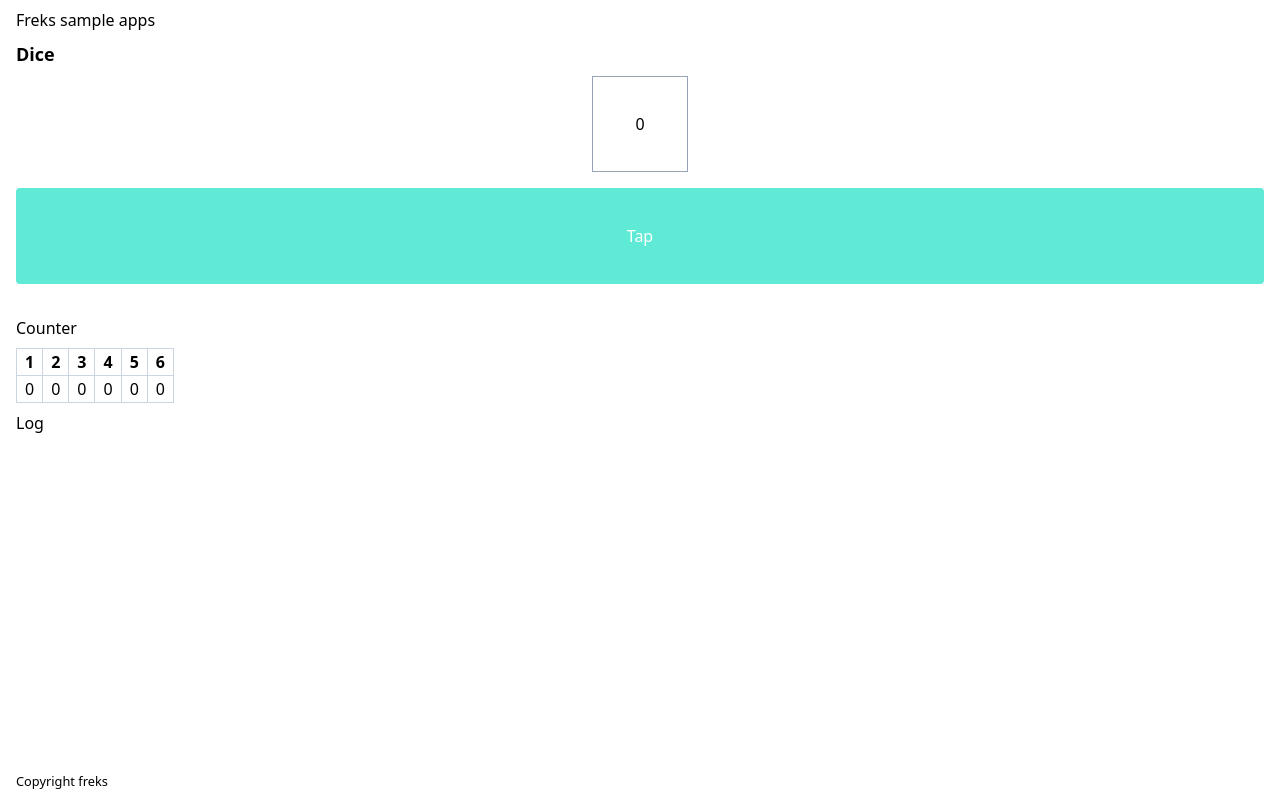
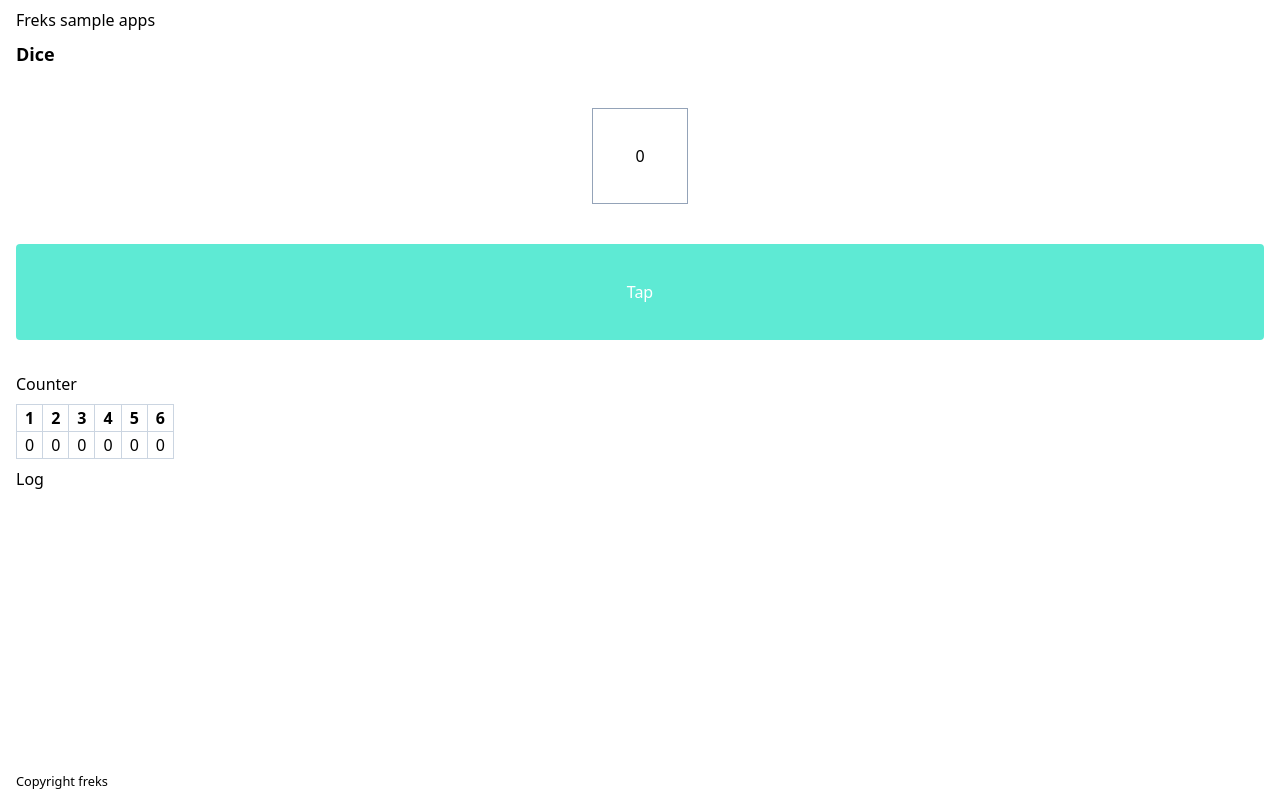
Before and after one commit to shoji-k/react-apps, a React (Create React App) app: page /dice in a window 1280 px wide. Built offline with nearby package versions, Linux system fonts and the light colour scheme.

Commit message:
pass max

```diff
--- a/src/components/organisms/Dice.tsx
+++ b/src/components/organisms/Dice.tsx
@@ -31,7 +31,7 @@ export function Dice() {
         <DicePlayground max={max} setResult={setResult} />
       </div>
       <div className="pb-2">
-        <DiceCounter countList={countList} />
+        <DiceCounter max={max} countList={countList} />
       </div>
       <div className="pb-2">
         <DiceLog logs={logs} />
--- a/src/components/organisms/Dice/Counter.tsx
+++ b/src/components/organisms/Dice/Counter.tsx
@@ -1,10 +1,13 @@
 import React from "react";
 
 type Props = {
+  max: number;
   countList: number[];
 };
 
-export const DiceCounter: React.FC<Props> = ({ countList }) => {
+export const DiceCounter: React.FC<Props> = ({ max, countList }) => {
+  const indexes = [...Array(max)].map((_, i) => i);
+
   return (
     <>
       <div className="pb-2">Counter</div>
@@ -12,22 +15,20 @@ export const DiceCounter: React.FC<Props> = ({ countList }) => {
         <table className="table-auto border-collapse border border-slate-400">
           <thead>
             <tr>
-              <th className="border border-slate-300 px-2">1</th>
-              <th className="border border-slate-300 px-2">2</th>
-              <th className="border border-slate-300 px-2">3</th>
-              <th className="border border-slate-300 px-2">4</th>
-              <th className="border border-slate-300 px-2">5</th>
-              <th className="border border-slate-300 px-2">6</th>
+              {indexes.map((n) => (
+                <th key={n} className="border border-slate-300 px-2">
+                  {n + 1}
+                </th>
+              ))}
             </tr>
           </thead>
           <tbody>
             <tr>
-              <td className="border border-slate-300 px-2">{countList[0]}</td>
-              <td className="border border-slate-300 px-2">{countList[1]}</td>
-              <td className="border border-slate-300 px-2">{countList[2]}</td>
-              <td className="border border-slate-300 px-2">{countList[3]}</td>
-              <td className="border border-slate-300 px-2">{countList[4]}</td>
-              <td className="border border-slate-300 px-2">{countList[5]}</td>
+              {indexes.map((n) => (
+                <td key={n} className="border border-slate-300 px-2">
+                  {countList[n]}
+                </td>
+              ))}
             </tr>
           </tbody>
         </table>
--- a/src/components/organisms/Dice/PlayGround.tsx
+++ b/src/components/organisms/Dice/PlayGround.tsx
@@ -27,7 +27,7 @@ export const DicePlayground: React.FC<Props> = ({ max, setResult }) => {
 
   return (
     <>
-      <div className="pb-4 flex justify-center">
+      <div className="pt-8 pb-10 flex justify-center">
         <div className="flex justify-center items-center border-collapse border border-slate-400 w-24 h-24 text-center">
           {rolling ? <LoadingIcon /> : <span>{dice}</span>}
         </div>
```
